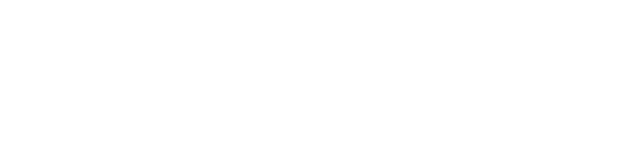
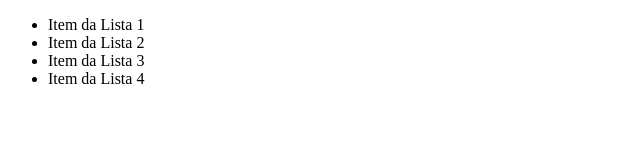
Before and after one commit to tiagorosapc/projetao_legal, a plain HTML site: page index.html in a window 1280 px wide. Shown: the whole page, without its empty margins (0-640 px from the left). Drawn offline with Linux system fonts and the light colour scheme.

Commit message:
versao 1 Adriano

```diff
--- a/index.html
+++ b/index.html
@@ -7,6 +7,11 @@
     <title>Document</title>
 </head>
 <body>
-
+    <ul>
+        <li>Item da Lista 1</li>
+        <li>Item da Lista 2</li>
+        <li>Item da Lista 3</li>
+        <li>Item da Lista 4</li>
+    </ul>
 </body>
 </html>
```
